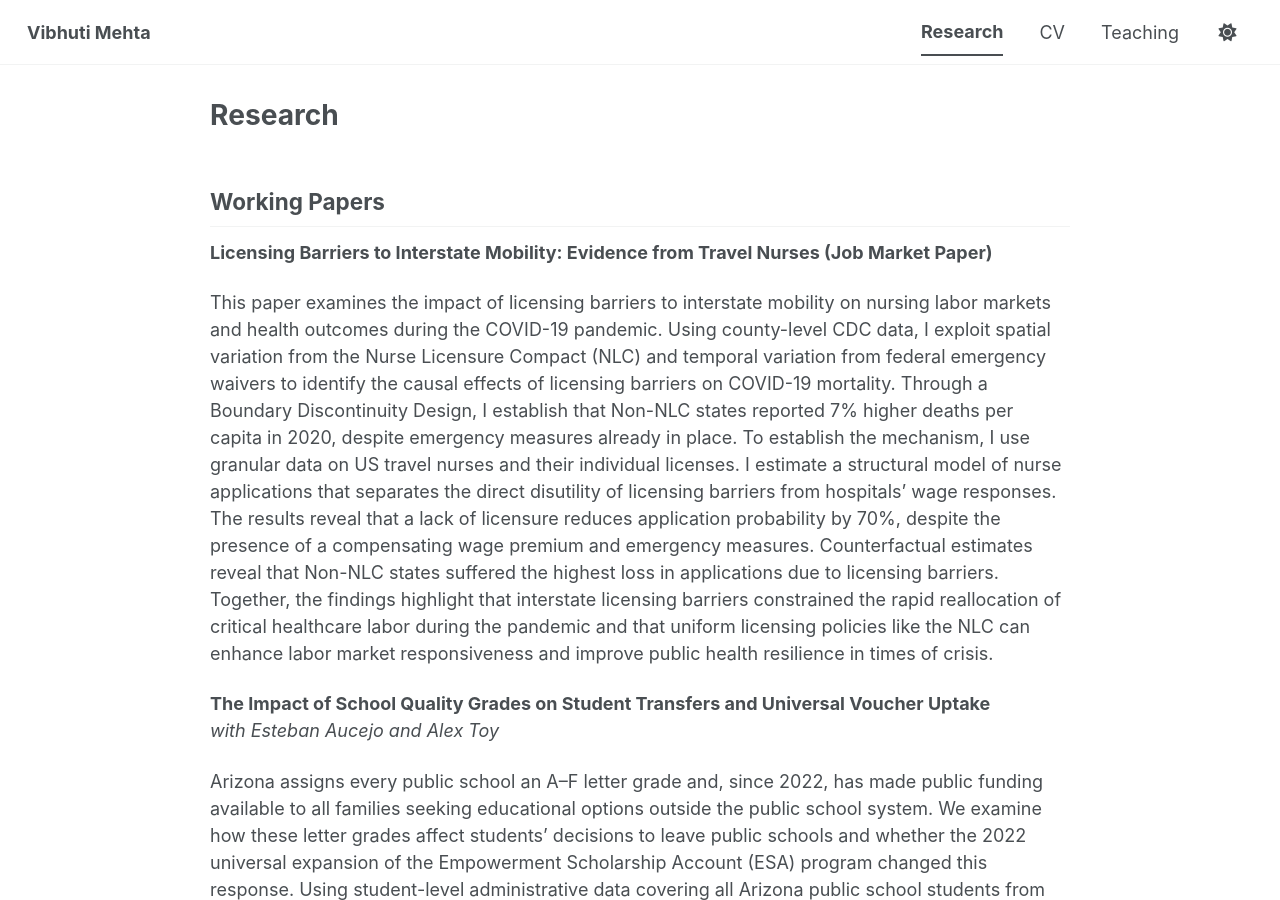
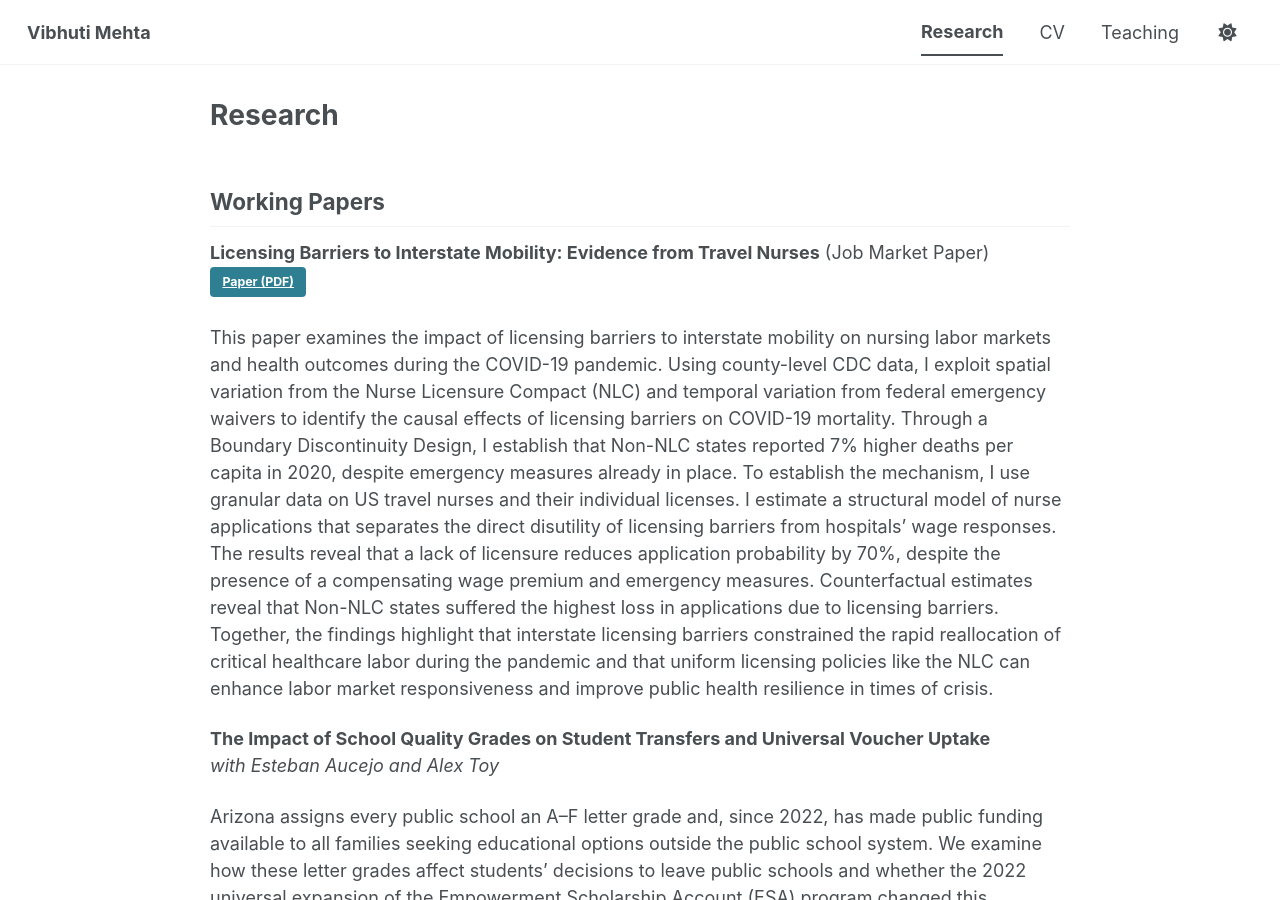
Before and after one commit to vibhuti-mehta/vibhuti-mehta.github.io, a Jekyll site: the page built from _pages/research.md, in a window 1280 px wide and 900 px high. Built offline with Jekyll 4.4.1, drawn with Linux system fonts in a browser that asks for light colours; a style sheet for code colours, icons or effects is not loaded.

Commit message:
Update research.md

```diff
--- a/_pages/research.md
+++ b/_pages/research.md
@@ -7,7 +7,8 @@ author_profile: false
 
 ## Working Papers
 
-**Licensing Barriers to Interstate Mobility: Evidence from Travel Nurses (Job Market Paper)**
+**Licensing Barriers to Interstate Mobility: Evidence from Travel Nurses** (Job Market Paper)
+<a class="btn btn--primary btn--small" href="/files/Mehta_Vibhuti_JMP.pdf" target="_blank" rel="noopener">Paper (PDF)</a>
 
 This paper examines the impact of licensing barriers to interstate mobility on nursing labor markets and health outcomes during the COVID-19 pandemic. Using county-level CDC data, I exploit spatial variation from the Nurse Licensure Compact (NLC) and temporal variation from federal emergency waivers to identify the causal effects of licensing barriers on COVID-19 mortality. Through a Boundary Discontinuity Design, I establish that Non-NLC states reported 7% higher deaths per capita in 2020, despite emergency measures already in place. To establish the mechanism, I use granular data on US travel nurses and their individual licenses. I estimate a structural model of nurse applications that separates the direct disutility of licensing barriers from hospitals' wage responses. The results reveal that a lack of licensure reduces application probability by 70%, despite the presence of a compensating wage premium and emergency measures. Counterfactual estimates reveal that Non-NLC states suffered the highest loss in applications due to licensing barriers. Together, the findings highlight that interstate licensing barriers constrained the rapid reallocation of critical healthcare labor during the pandemic and that uniform licensing policies like the NLC can enhance labor market responsiveness and improve public health resilience in times of crisis.
 
```
